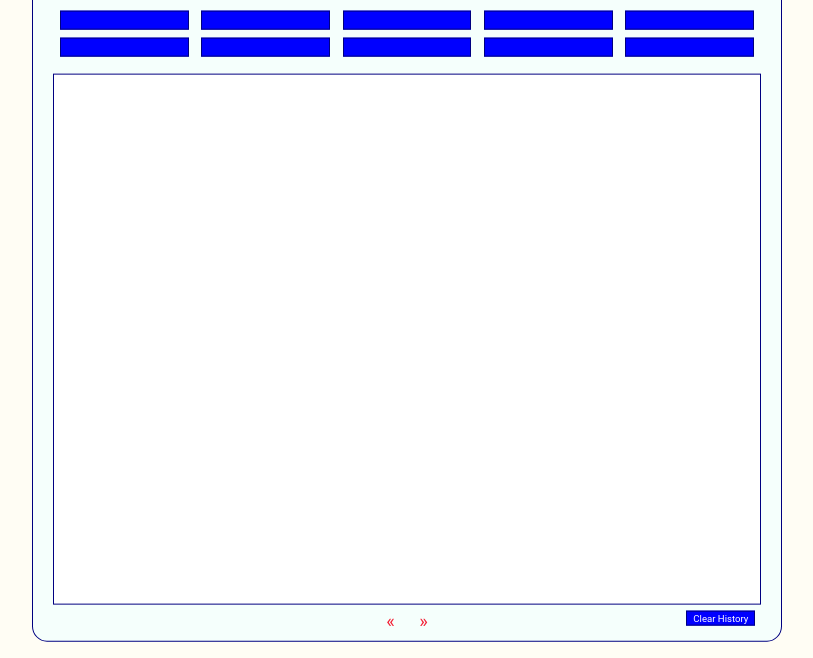
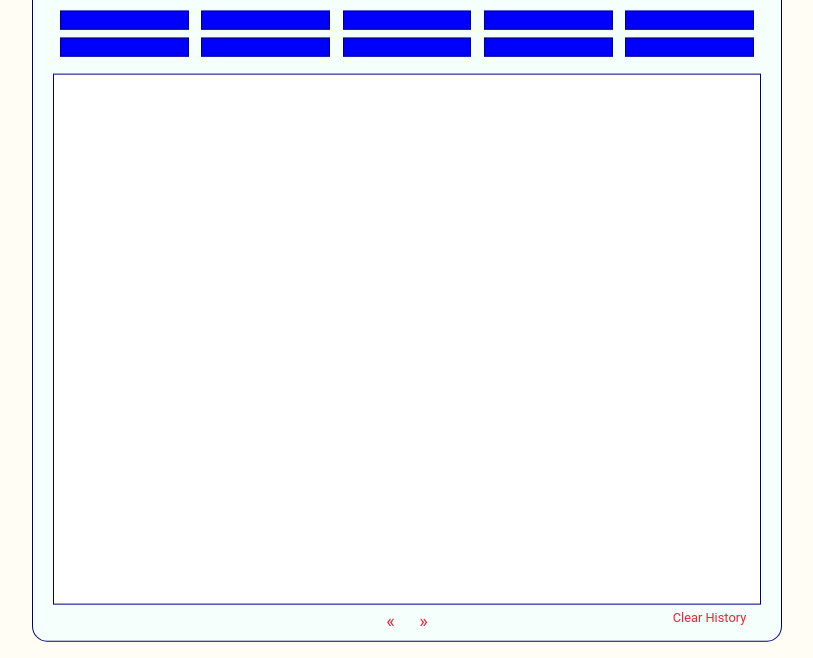
Before and after one commit to crownbraid/Etsy-Routine, a plain HTML site: page index.html in a window 1280 px wide. Shown: the part 142-800 px from the top of the page, without its empty margins (233-1046 px from the left). Drawn offline with Linux system fonts and the light colour scheme.

Commit message:
restyled 'Delete History' button

```diff
--- a/css/style.css
+++ b/css/style.css
@@ -95,11 +95,13 @@
 	cursor: pointer;
 }
 
-.paginate-controls {
+.paginate-controls, #clear-history {
 	background-color: hsl(165, 100%, 98%);
 	border: none;
 	color: #f32136;
 	outline:none;
+}
+.paginate-controls {
 	font-size: 1.9em;
 }
 
@@ -112,10 +114,10 @@
 	margin-bottom: .8em;
 }
 #clear-history {
-	margin-top: -2.2em;
+	margin-top: -1.8em;
 	margin-right: 1em;
 	float: right;
-	border: solid #000080 .1em;
+	font-size: .8em;
 }
 footer button {
 	background-color: blue;
```
